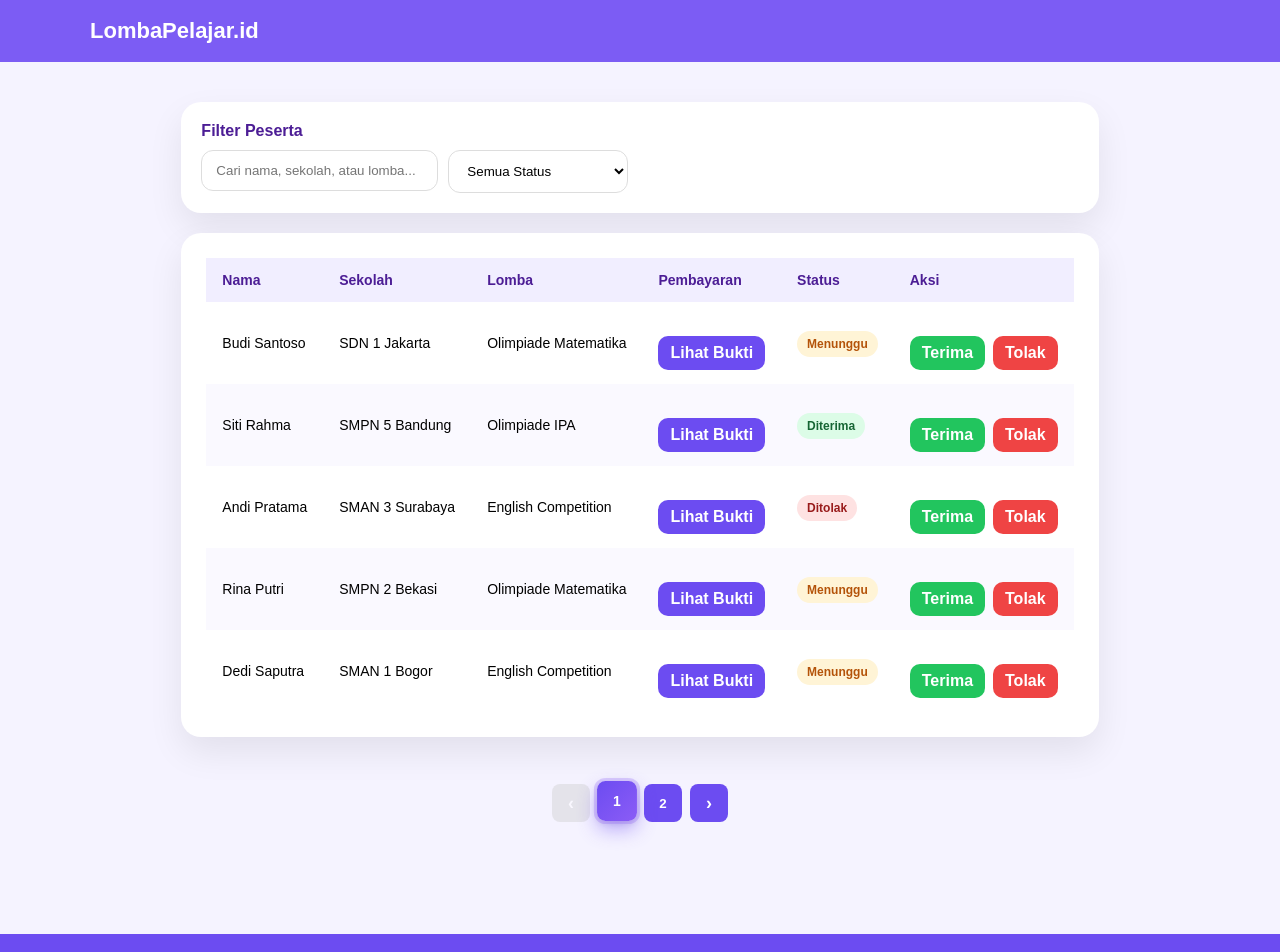
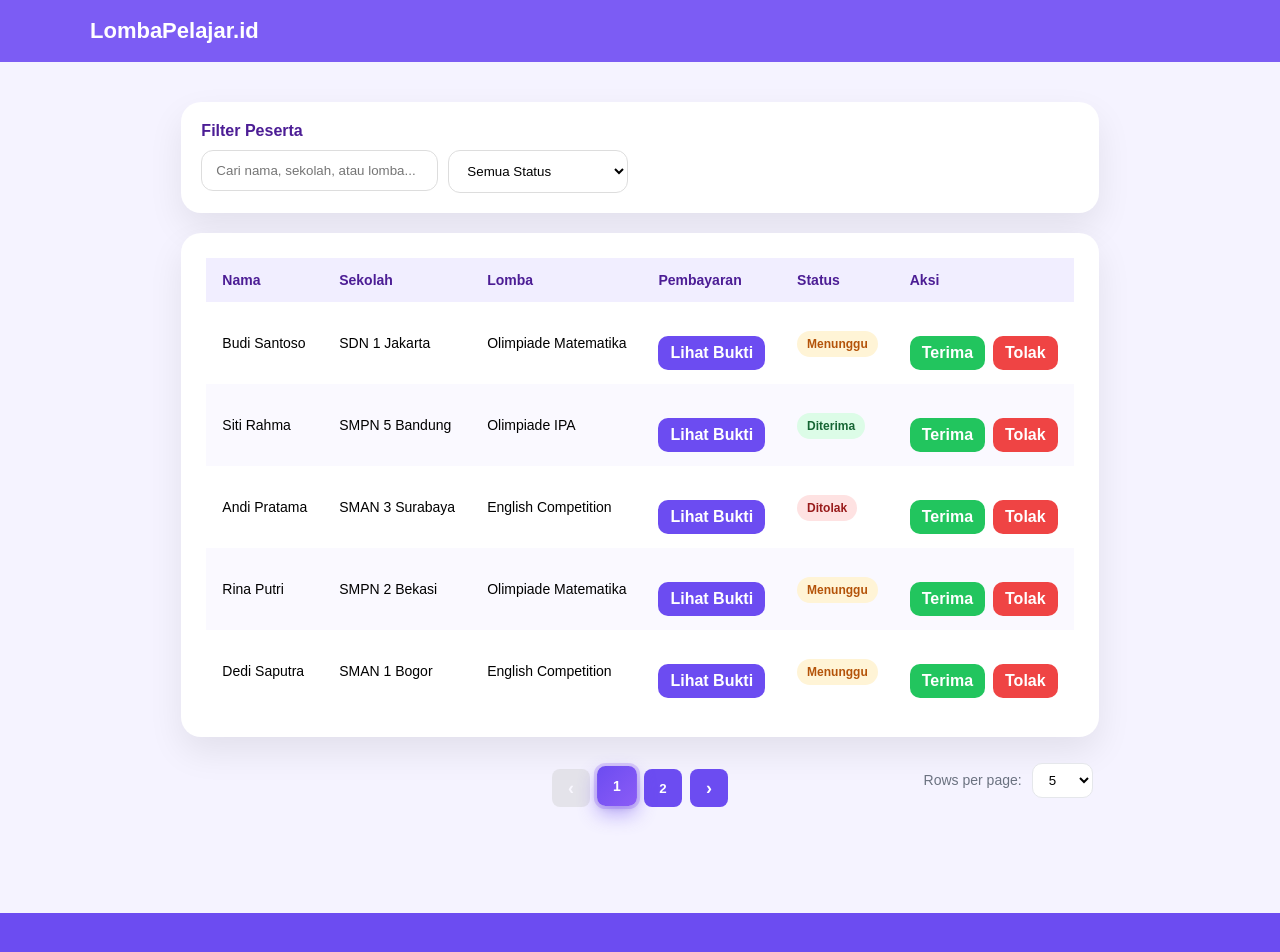
Before and after one commit to setyaraka/lombapelajar-frontend, a React (Vite) app: page /admin/participants in a window 1280 px wide. Shown: the top 952 px of the page. Built offline with nearby package versions, Linux system fonts and the light colour scheme.

Commit message:
add rows per  page

```diff
--- /dev/null
+++ b/src/components/RowsPerPage.tsx
@@ -0,0 +1,21 @@
+type Props = {
+  value: number;
+  onChange: (v: number) => void;
+  options?: number[];
+};
+
+export default function RowsPerPage({ value, onChange, options = [5, 10, 25, 50] }: Props) {
+  return (
+    <div className="rows-per-page">
+      <span className="label">Rows per page:</span>
+
+      <select value={value} onChange={(e) => onChange(Number(e.target.value))}>
+        {options.map((o) => (
+          <option key={o} value={o}>
+            {o}
+          </option>
+        ))}
+      </select>
+    </div>
+  );
+}
--- a/src/index.css
+++ b/src/index.css
@@ -466,7 +466,6 @@ body {
   border-radius: 20px;
   padding: 25px;
   box-shadow: 0 15px 35px rgba(0,0,0,0.08);
-  margin-bottom: 25px;
 }
 
 .title {
@@ -788,7 +787,6 @@ input:focus, select:focus, textarea:focus {
   justify-content:center;
   align-items:center;
   gap:8px;
-  padding:22px;
 }
 
 /* tombol panah */
@@ -880,3 +878,47 @@ input:focus, select:focus, textarea:focus {
   /* glow */
   outline:3px solid rgba(139,92,246,.25);
 }
+
+/* FOOTER TABLE */
+.table-footer{
+  display:grid;
+  grid-template-columns: 1fr auto 1fr;
+  align-items:center;
+  padding:16px 6px;
+  flex-wrap:wrap;
+}
+
+.table-footer .pagination{
+  justify-self:center;
+}
+.table-footer .rows-per-page{
+  justify-self:end;
+}
+
+.rows-per-page{
+  display:flex;
+  align-items:center;
+  gap:10px;
+  font-size:14px;
+  color:#6B7280;
+}
+
+.rows-per-page select{
+  padding:8px 12px;
+  border-radius:10px;
+  border:1px solid #E5E7EB;
+  background:white;
+  cursor:pointer;
+  font-weight:500;
+  transition:.15s;
+}
+
+.rows-per-page select:hover{
+  border-color:#C7C3FF;
+}
+
+.rows-per-page select:focus{
+  outline:none;
+  border-color:#6C4CF1;
+  box-shadow:0 0 0 3px rgba(108,76,241,.15);
+}
--- a/src/pages/AdminParticipants.tsx
+++ b/src/pages/AdminParticipants.tsx
@@ -2,6 +2,7 @@ import { useMemo, useState } from "react";
 import Header from "../components/Header";
 import Footer from "../components/Footer";
 import Pagination from "../components/Pagination";
+import RowsPerPage from "../components/RowsPerPage";
 
 type Status = "pending" | "approved" | "rejected";
 
@@ -62,8 +63,7 @@ export default function AdminParticipants() {
   const [search, setSearch] = useState("");
   const [statusFilter, setStatusFilter] = useState("");
   const [page, setPage] = useState(1);
-
-  const perPage = 5;
+  const [perPage, setPerPage] = useState(5);
 
   // FILTER
   const filtered = useMemo(() => {
@@ -81,7 +81,6 @@ export default function AdminParticipants() {
 
   // PAGINATION
   const totalPages = Math.max(1, Math.ceil(filtered.length / perPage));
-
   const paginated = filtered.slice((page - 1) * perPage, page * perPage);
 
   const changeStatus = (id: number, status: Status) => {
@@ -173,9 +172,23 @@ export default function AdminParticipants() {
               ))}
             </tbody>
           </table>
+        </div>
+        <div className="table-footer">
+          <div></div>
+          {totalPages > 1 ? (
+            <Pagination page={page} totalPages={totalPages} onChange={setPage} />
+          ) : (
+            <div></div>
+          )}
 
+          <RowsPerPage
+            value={perPage}
+            onChange={(v) => {
+              setPage(1);
+              setPerPage(v);
+            }}
+          />
         </div>
-        <Pagination page={page} totalPages={totalPages} onChange={setPage} />
       </div>
 
       <Footer />
```
